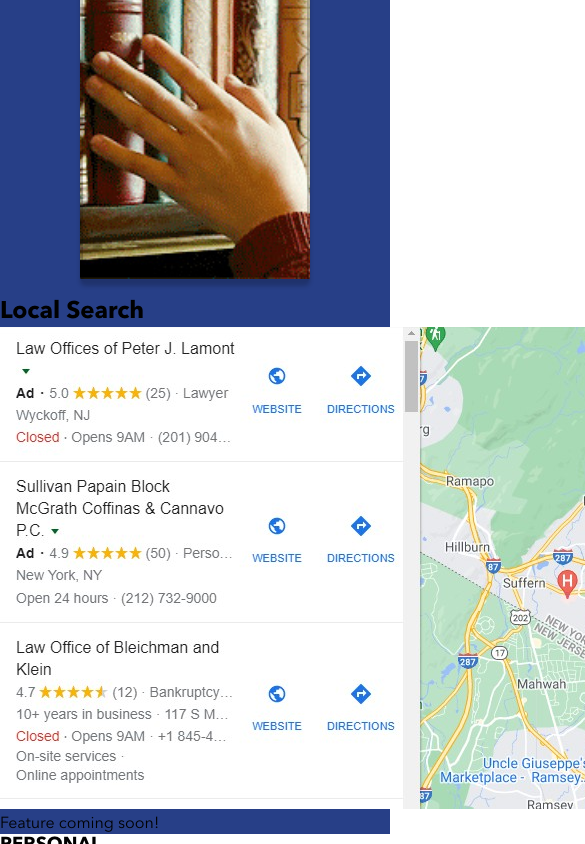
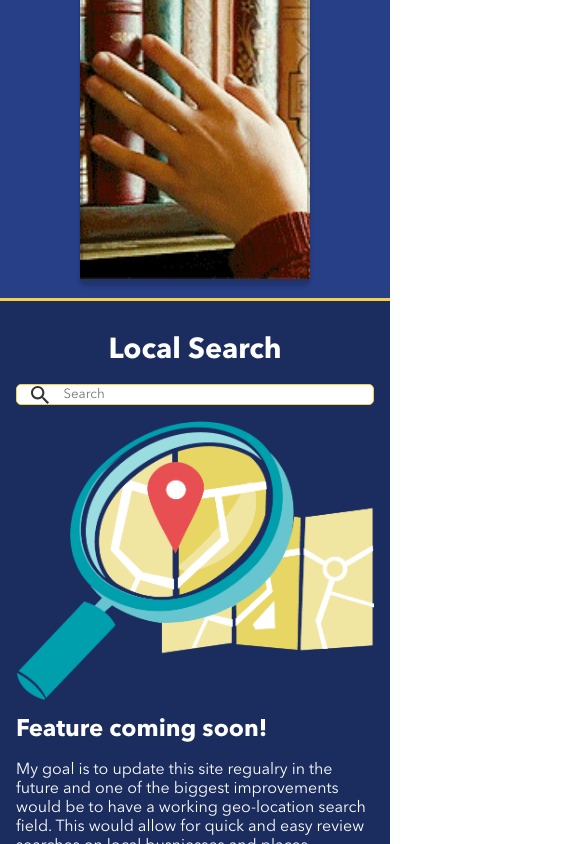
Before and after one commit to JonathanBattista/Critic-Consolidator, a React (Create React App) app: page / in a window 390 px wide. Shown: the part 1156-2000 px from the top of the page, 585 px wide, since content can reach past the window. Built offline with nearby package versions, Linux system fonts and the light colour scheme.

Commit message:
finished styling home page hero  mobile

```diff
--- a/src/components/Footer/Footer.scss
+++ b/src/components/Footer/Footer.scss
@@ -1,3 +1,6 @@
 @use "../../styles/global.scss" as *;
 @use "../../styles/_variables.scss" as *;
 @use "../../styles/_mixins.scss" as *;
+
+.footer {
+}
--- a/src/components/Header/Header.scss
+++ b/src/components/Header/Header.scss
@@ -9,6 +9,7 @@
   align-items: flex-end;
   gap: 1rem;
   justify-content: space-between;
+  border-bottom: 3px solid $secondarycolor1;
   @include tablet {
   }
   &__logo {
--- a/src/components/Homepagehero/Homepagehero.js
+++ b/src/components/Homepagehero/Homepagehero.js
@@ -1,6 +1,6 @@
 import "./Homepagehero.scss";
 import { Link } from "react-router-dom";
-import map from "../../assets/images/Google-Map-SEO.jpg";
+import map from "../../assets/images/map.png";
 
 const HomePageHero = () => {
   return (
@@ -28,8 +28,23 @@
       </div>
       <div class="homepage__local">
         <h2 class="homepage__local-header">Local Search</h2>
-        <img class="homepage__local-image" src={map} alt="Map Image"></img>
-        <p class="homepage__local-text">Feature coming soon!</p>
+        <div class="homepage__local__image-container">
+          <input
+            className="homepage__local__search"
+            type="text"
+            placeholder="Search"
+          />
+          <img class="homepage__local__image" src={map} alt="Map"></img>
+        </div>
+        <div class="homepage__local__text-container">
+          <h2 class="homepage__local__text-header">Feature coming soon!</h2>
+          <p class="homepage__local__text">
+            My goal is to update this site regualry in the future and one of the
+            biggest improvements would be to have a working geo-location search
+            field. This would allow for quick and easy review searches on local
+            busniesses and places.
+          </p>
+        </div>
       </div>
     </section>
   );
--- a/src/components/Homepagehero/Homepagehero.scss
+++ b/src/components/Homepagehero/Homepagehero.scss
@@ -19,7 +19,6 @@
     font-weight: 700;
     font-size: 1.8rem;
     color: $primarycolor1;
-    border-top: 3px solid $secondarycolor1;
     @include tablet {
       font-size: 3rem;
     }
@@ -106,3 +105,51 @@
     }
   }
 }
+.homepage__local {
+  padding: 1rem;
+  border-top: 3px solid #f5d23f;
+  background-color: $secondarycolor3;
+  &-header {
+    padding: 1rem 0rem;
+    display: flex;
+    justify-content: center;
+    font-weight: 700;
+    font-size: 1.8rem;
+    color: #ffffff;
+  }
+  &__search {
+    padding: 0rem 13%;
+    background-image: url("../../assets/Icons/search.svg");
+    background-repeat: no-repeat;
+    background-position-x: 4%;
+    background-position-y: 50%;
+    border: 1px solid $secondarycolor1;
+    border-radius: 5px;
+    background-color: $primarycolor1;
+    height: 1.2rem;
+  }
+  &__image-container {
+    width: 100%;
+    height: 100%;
+    display: flex;
+    flex-direction: column;
+    gap: 1rem;
+  }
+  &__image {
+    width: 100%;
+    height: 100%;
+    object-fit: cover;
+    border-radius: 4%;
+  }
+  &__text-container {
+    display: flex;
+    flex-direction: column;
+    padding: 1rem 0rem;
+    gap: 1rem;
+    color: $primarycolor1;
+  }
+  &__text {
+  }
+  &__text-header {
+  }
+}
--- a/src/styles/_variables.scss
+++ b/src/styles/_variables.scss
@@ -5,5 +5,5 @@
 $primarycolor3: #273f87;
 $primarycolor4: #5d111d;
 $secondarycolor1: #f5d23f;
-$secondarycolor2: #f9e48b;
-$secondarycolor3: #7a5959;
+$secondarycolor2: #e1e1e1;
+$secondarycolor3: #1b2c5e;
```
Also changed, not shown: src/assets/Icons/search.svg (added), src/assets/images/map.png (added).
